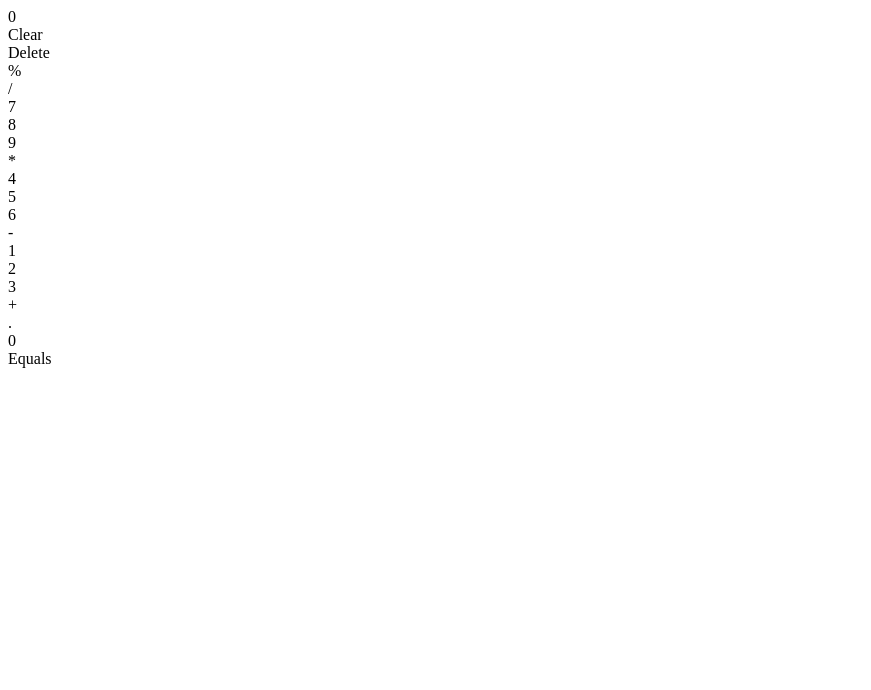
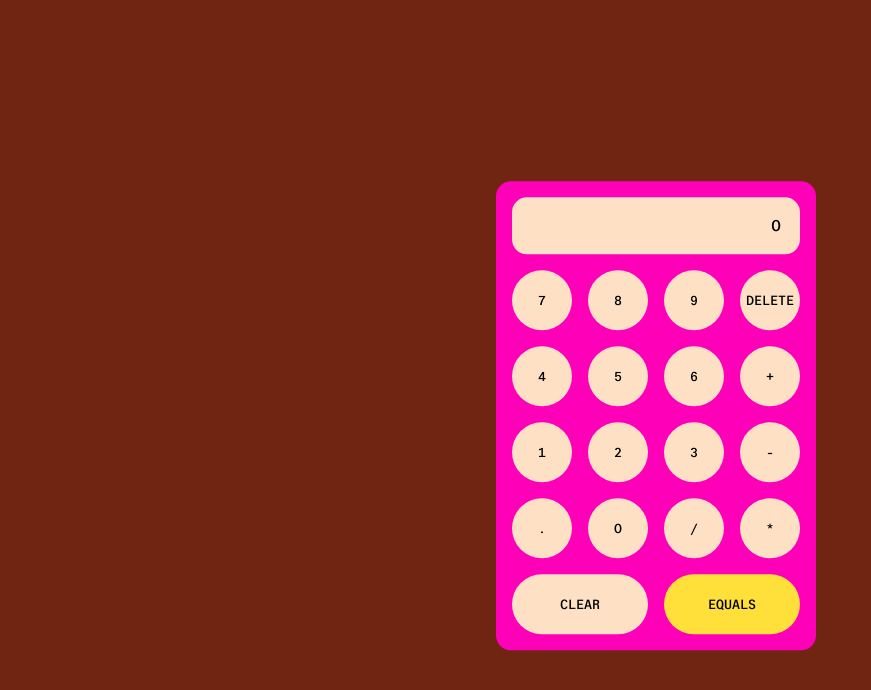
Before and after one commit to haleywithers/calculator, a plain HTML site: page index.html in a window 1280 px wide. Shown: the whole page, without its empty margins (0-871 px from the left). Drawn offline with Linux system fonts and the light colour scheme.

Commit message:
Update Javascript

```diff
--- a/index.html
+++ b/index.html
@@ -16,25 +16,24 @@
                 <div class="total-bar">
                     <div class="total">0</div>
                 </div>
-                <div class="button clear">Clear</div>
-                <div class="button delete">Delete</div>
-                <div class="button percentage">%</div>
-                <div class="button divide">/</div>
-                <div class="button seven">7</div>
-                <div class="button eight">8</div>
-                <div class="button nine">9</div>
-                <div class="button multiply">*</div>
-                <div class="button four">4</div>
-                <div class="button five">5</div>
-                <div class="button six">6</div>
-                <div class="button minus">-</div>
-                <div class="button one">1</div>
-                <div class="button two">2</div>
-                <div class="button three">3</div>
-                <div class="button plus">+</div>
-                <div class="button seven">.</div>
-                <div class="button seven">0</div>
-                <div class="button equals">Equals</div>
+                <button class="button seven">7</button>
+                <button class="button eight">8</button>
+                <button class="button nine">9</button>
+                <button class="button delete">Delete</button>
+                <button class="button four">4</button>
+                <button class="button five">5</button>
+                <button class="button six">6</button>
+                <button class="button plus">+</button>
+                <button class="button one">1</button>
+                <button class="button two">2</button>
+                <button class="button three">3</button>
+                <button class="button minus">-</button>
+                <button class="button decimal">.</button>
+                <button class="button zero">0</button>
+                <button class="button divide">/</button>
+                <button class="button multiply">*</button>
+                <button class="button clear">Clear</button>
+                <button class="button equals">Equals</button>
             </div>
         </section>
     </main>
--- a/main.js
+++ b/main.js
@@ -0,0 +1,122 @@
+const displayElement = document.querySelector('.total');
+const buttons = document.querySelectorAll('.button');
+
+let waitingForSecondNumber = false;
+
+
+function add (a, b) {
+    return a + b
+}
+
+function subtract (a, b) {
+    return a - b
+}
+
+function multiply (a, b) {
+    return a * b
+}
+
+function divide (a, b) {
+    return a / b
+}
+
+
+let firstNumber = "";
+let secondNumber = "";
+let operator = "";
+let displayValue = "0";
+
+
+
+
+//add event listeners to button
+//run a function that adds the button that was clicked to the displayElement
+
+
+buttons.forEach(button => {
+    button.addEventListener('click', function() {
+        const value = button.textContent;
+
+        if (value >= '0' && value <= '9' || value === '.') {
+
+            handleNumber(value);
+        } else if (value === '+' || value === '-' || value === '*' || value === '/') {
+
+            handleOperator(value);
+        } else if (value === 'Equals') {
+
+            handleEquals();
+        } else if (value === 'Clear') {
+
+            handleClear();
+        } else if (value === 'Delete') {
+
+            handleDelete();
+        }
+
+    })
+})
+
+function handleNumber (value) {
+    if (waitingForSecondNumber) {
+        displayValue = value;
+        waitingForSecondNumber = false;
+    }
+   else if (displayValue === "0") {
+            displayValue = value;
+        } else {
+            displayValue += value;
+        }
+
+    displayElement.textContent = displayValue;
+
+}
+
+function handleOperator(value) {
+
+    if (firstNumber !== "" && operator !== "") {
+        handleEquals();
+    }
+
+    firstNumber = displayValue
+    operator = value;
+    waitingForSecondNumber = true
+}
+
+function handleEquals() {
+    secondNumber = displayValue;
+    let result;
+
+    if (operator === '+') {
+        result = add(Number(firstNumber), Number(secondNumber));
+    } else if (operator === '-') {
+        result = subtract(Number(firstNumber), Number(secondNumber));
+    } else if (operator === '*') {
+        result = multiply(Number(firstNumber), Number(secondNumber));
+    } else if (operator === '/') {
+        result = divide(Number(firstNumber), Number(secondNumber));
+    }
+
+    displayValue = result;
+    displayElement.textContent = displayValue;
+}
+
+function handleClear() {
+    displayValue = "0";
+    firstNumber = "";
+    secondNumber = "";
+    operator = "";
+    waitingForSecondNumber = false;
+
+    displayElement.textContent = displayValue;
+}
+
+function handleDelete() {
+    displayValue = displayValue.slice(0, -1);
+
+    if (displayValue === "") {
+        displayValue = "0";
+    }
+
+     displayElement.textContent = displayValue;
+}
--- a/styles.css
+++ b/styles.css
@@ -1,6 +1,88 @@
+@font-face {
+    font-family: 'ABC Walter Neue Mono';
+    src: url('assets/ABCWalterNeueMono-Regular.woff2') format('woff2'),
+        url('assets/ABCWalterNeueMono-Regular.woff') format('woff');
+    font-weight: normal;
+    font-style: normal;
+    font-display: swap;
+}
+
+* {
+    box-sizing: border-box;
+}
 
 
+body {
+    background-color: #702512;
+    height: 100vh;
 
+    font-family: 'ABC Walter Neue Mono';
+}
+
+.grid {
+    display: grid;
+    gap: 1rem;
+}
+
+.col-4 {
+    grid-template-columns: repeat(4, 1fr);
+}
+
+.calculator-body {
+    position: absolute;
+    top: 50%;
+    left: 50%;
+    transform: translate(-50%, -50%);
+
+    background-color: #FF00B9;
+    padding: 1rem;
+    margin: 1rem;
+    border-radius: 15px;
+}
+
+.total-bar {
+    grid-column-start: 1;
+    grid-column-end: 5;
+
+    display: flex;
+    justify-content: flex-end;
+
+    width: 100%;
+    padding: 1.2rem;
+    border-radius: 15px;
+
+    background-color: #FEE1C5;
+
+}
+
+.button.equals {
+    grid-column-start: 3;
+    grid-column-end: 5;
+
+    width: 100%;
+    background-color: #FFE03A;
+    border-radius: 100px;
+}
+
+.button.clear {
+    grid-column-start: 1;
+    grid-column-end: 3;
+    width: 100%;
+    border-radius: 100px;
+}
+
+.button {
+    background-color: #FEE1C5;
+    border: none;
+    border-radius: 100%;
+
+    text-transform: uppercase;
+    font-family: 'ABC Walter Neue Mono';
+    text-align: center;
+
+    height: 3.75rem;
+    width: 3.75rem;
+}
 
 
 
```
Also changed, not shown: assets/ABCWalterNeueMono-Regular.woff (added), assets/ABCWalterNeueMono-Regular.woff2 (added).
